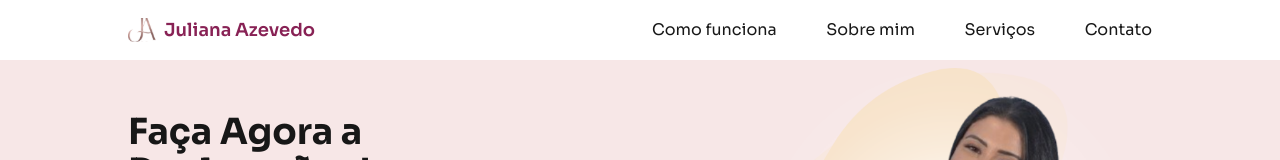
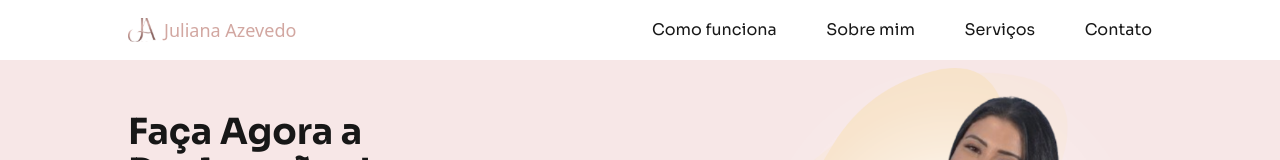
Before and after one commit to wictorluciano/juliana-azevedo, a React (Vite) app in the folder landing-page/: page / in a window 1280 px wide. Shown: the top 160 px of the page. Built offline with nearby package versions, Linux system fonts and the light colour scheme.

Commit message:
Update Header.jsx

```diff
--- a/landing-page/src/components/Header.jsx
+++ b/landing-page/src/components/Header.jsx
@@ -30,8 +30,8 @@ export default function Header() {
         <nav className="flex items-center justify-between
         w-[312px] md:w-[500px] lg:w-[1024px] h-[60px]">
           <div className="flex items-center gap-2">
-            <img src="/favicon.svg" alt="logo juliana azevedo" className="lg:w-7" />
-            <span className="text-brand-color text-sm font-semibold lg:text-lg">Juliana Azevedo</span>
+            <img src="/favicon.svg" alt="logo juliana azevedo" className="w-7 lg:w-7" />
+            <span className="text-[#d2a7a1] font-sans text-sm  lg:text-lg">Juliana Azevedo</span>
           </div>
 
           {/* menu lg */}
```
